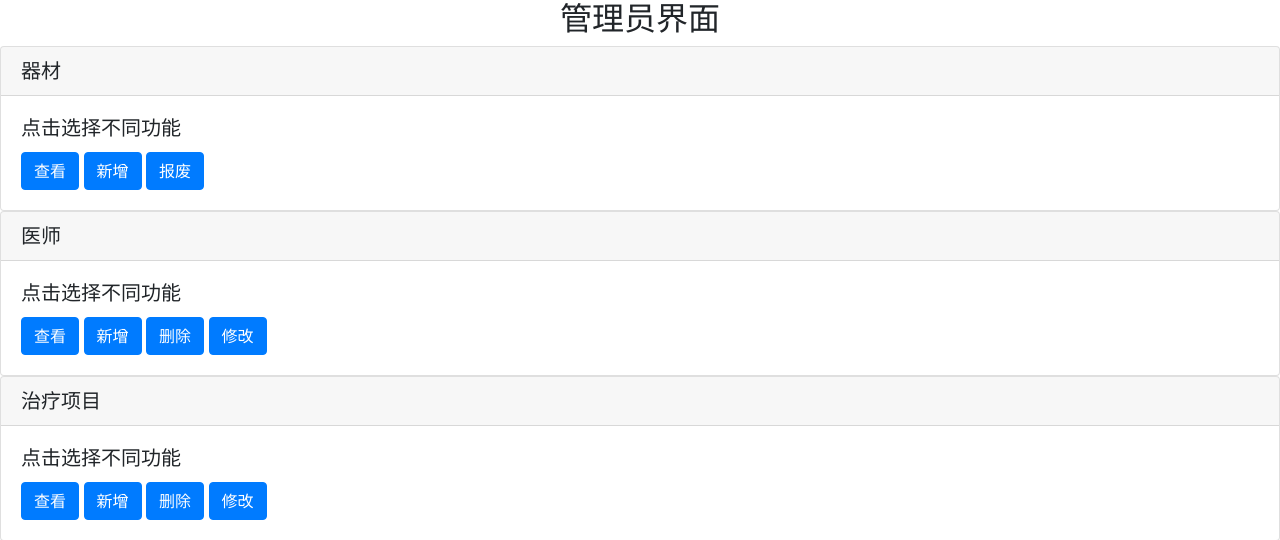
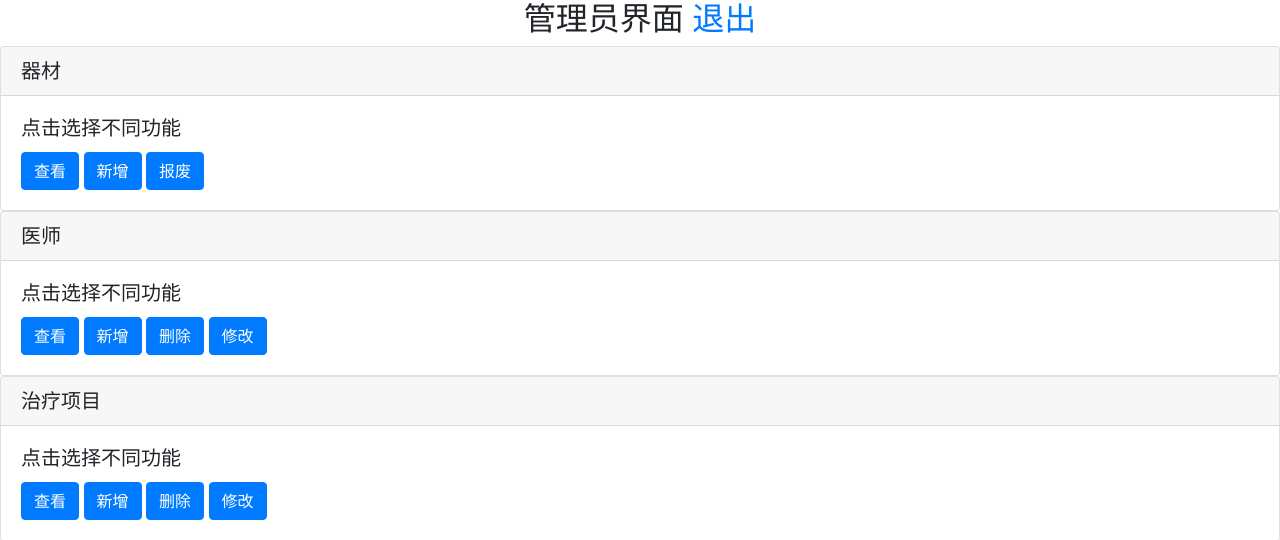
Before and after one commit to asswsl/recorvery_system, a Flask app: page /admin in a window 1280 px wide. Shown: the top 540 px of the page. Run offline with Flask 3, Linux system fonts and the light colour scheme; some libraries are stand-ins or nearby versions.

Commit message:
3.16凌晨
为管理员界面添加退出功能

```diff
--- a/templates/admin.html
+++ b/templates/admin.html
@@ -6,7 +6,7 @@
     <link rel="stylesheet" href="../static/bootstrap.css">
 </head>
 <body>
-<h2 class="text-center">管理员界面</h2>
+<h2 class="text-center">管理员界面 <a  href="{{ url_for('logout') }}">退出</a></h2>
 <div class="card">
     <h5 class="card-header">器材</h5>
     <div class="card-body">
```
